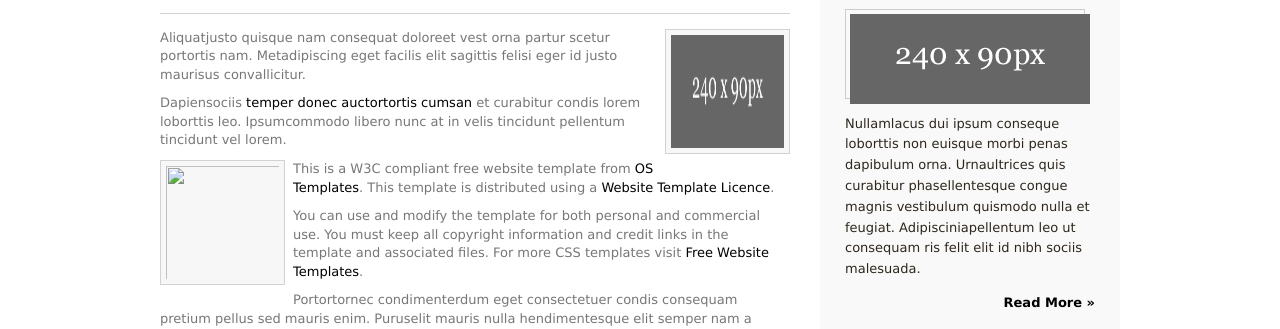
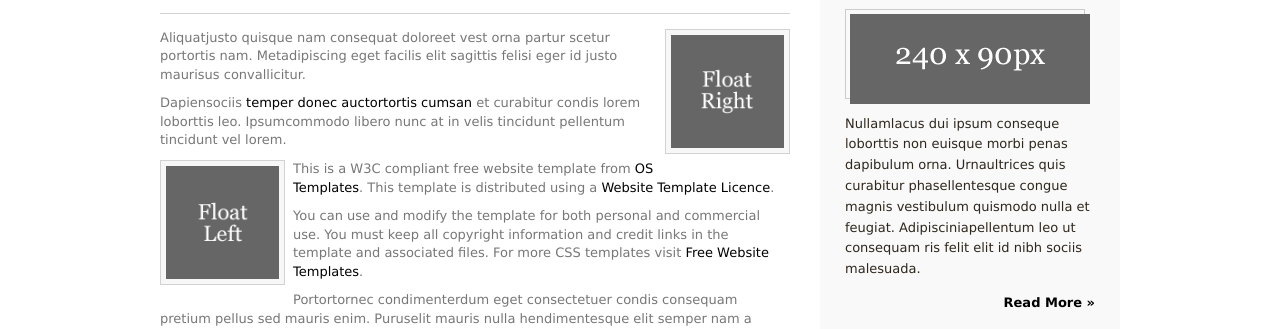
Before and after one commit to younes789/Grey-scale, a plain HTML site: page demo.html in a window 1280 px wide. Shown: the part 269-598 px from the top of the page. Drawn offline with nearby package versions, Linux system fonts and the light colour scheme; files whose address does not match are found by name.

Commit message:
Update demo.html

```diff
--- a/demo.html
+++ b/demo.html
@@ -53,10 +53,10 @@
     <div id="container">
       <div id="content">
         <h1>&lt;h1&gt; to &lt;h6&gt; - Headline Colour and Size Are All The Same</h1>
-        <img class="imgr" src="assets/img/240x90.gif" alt="" width="125" height="125" />
+        <img class="imgr" src="assets/img/imgr.gif" alt="" width="125" height="125" />
         <p>Aliquatjusto quisque nam consequat doloreet vest orna partur scetur portortis nam. Metadipiscing eget facilis elit sagittis felisi eger id justo maurisus convallicitur.</p>
         <p>Dapiensociis <a href="#">temper donec auctortortis cumsan</a> et curabitur condis lorem loborttis leo. Ipsumcommodo libero nunc at in velis tincidunt pellentum tincidunt vel lorem.</p>
-        <img class="imgl" src="ass" alt="" width="125" height="125" />
+        <img class="imgl" src="assets/img/imgl.gif" alt="" width="125" height="125" />
         <p>This is a W3C compliant free website template from <a href="https://www.os-templates.com/" title="Free Website Templates">OS Templates</a>. This template is distributed using a <a href="https://www.os-templates.com/template-terms">Website Template Licence</a>.</p>
         <p>You can use and modify the template for both personal and commercial use. You must keep all copyright information and credit links in the template and associated files. For more CSS templates visit <a href="https://www.os-templates.com/">Free Website Templates</a>.</p>
         <p>Portortornec condimenterdum eget consectetuer condis consequam pretium pellus sed mauris enim. Puruselit mauris nulla hendimentesque elit semper nam a sapien urna sempus.</p>
```
